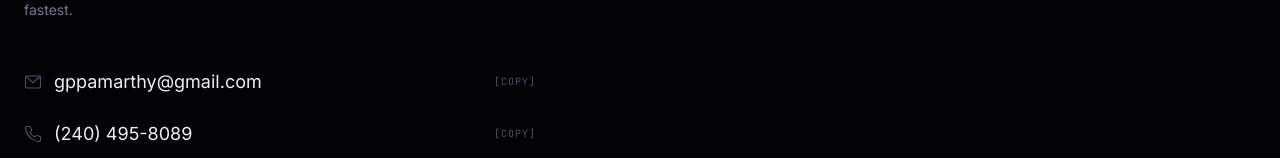
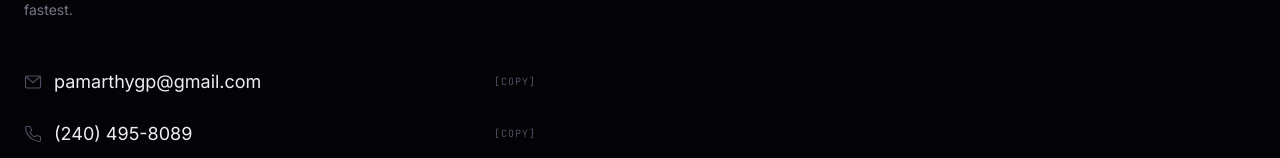
Before and after one commit to gpamarthy/gpamarthy.github.io, a Next.js app: page /contact in a window 1280 px wide. Shown: the part 327-485 px from the top of the page. Built offline with nearby package versions, Linux system fonts and the light colour scheme.

Commit message:
fix(contact): update official primary email to pamarthygp@gmail.com

```diff
--- a/app/contact/page.js
+++ b/app/contact/page.js
@@ -13,13 +13,13 @@ export default function Contact() {
 
       <div className="mt-12 max-w-lg space-y-6">
         <div className="flex items-center gap-6 group">
-          <a href="mailto:gppamarthy@gmail.com" className="flex items-center gap-3 text-lg hover:text-accent transition-colors">
+          <a href="mailto:pamarthygp@gmail.com" className="flex items-center gap-3 text-lg hover:text-accent transition-colors">
             <svg className="text-subtle group-hover:text-accent shrink-0" width="18" height="18" viewBox="0 0 24 24" fill="none" stroke="currentColor" strokeWidth="1.5">
               <rect x="2" y="4" width="20" height="16" rx="2"/><path d="M22 4L12 13 2 4"/>
             </svg>
-            gppamarthy@gmail.com
+            pamarthygp@gmail.com
           </a>
-          <CopyButton text="gppamarthy@gmail.com" />
+          <CopyButton text="pamarthygp@gmail.com" />
         </div>
 
         <div className="flex items-center gap-6 group">
--- a/components/footer.js
+++ b/components/footer.js
@@ -26,7 +26,7 @@ export default function Footer() {
                 <path d="M12 2C6.48 2 2 6.48 2 12c0 4.42 2.87 8.17 6.84 9.5.5.08.66-.23.66-.5v-1.69c-2.77.6-3.36-1.34-3.36-1.34-.46-1.16-1.11-1.47-1.11-1.47-.91-.62.07-.6.07-.6 1 .07 1.53 1.03 1.53 1.03.87 1.52 2.34 1.07 2.91.83.09-.65.35-1.09.63-1.34-2.22-.25-4.55-1.11-4.55-4.92 0-1.11.38-2 1.03-2.71-.1-.25-.45-1.29.1-2.64 0 0 .84-.27 2.75 1.02.8-.22 1.65-.33 2.5-.33.85 0 1.7.11 2.5.33 1.91-1.29 2.75-1.02 2.75-1.02.55 1.35.2 2.39.1 2.64.65.71 1.03 1.6 1.03 2.71 0 3.82-2.34 4.66-4.57 4.91.36.31.69.92.69 1.85V21c0 .27.16.59.67.5C19.14 20.16 22 16.42 22 12A10 10 0 0012 2z"/>
               </svg>
             </a>
-            <a href="mailto:gppamarthy@gmail.com" className="hover:text-accent transition-colors" aria-label="Email">
+            <a href="mailto:pamarthygp@gmail.com" className="hover:text-accent transition-colors" aria-label="Email">
               <svg viewBox="0 0 24 24" width="18" height="18" stroke="currentColor" fill="none" strokeWidth="1.5" aria-hidden="true">
                 <rect x="2" y="4" width="20" height="16" rx="2"/>
                 <path d="M22 4L12 13 2 4"/>
```
